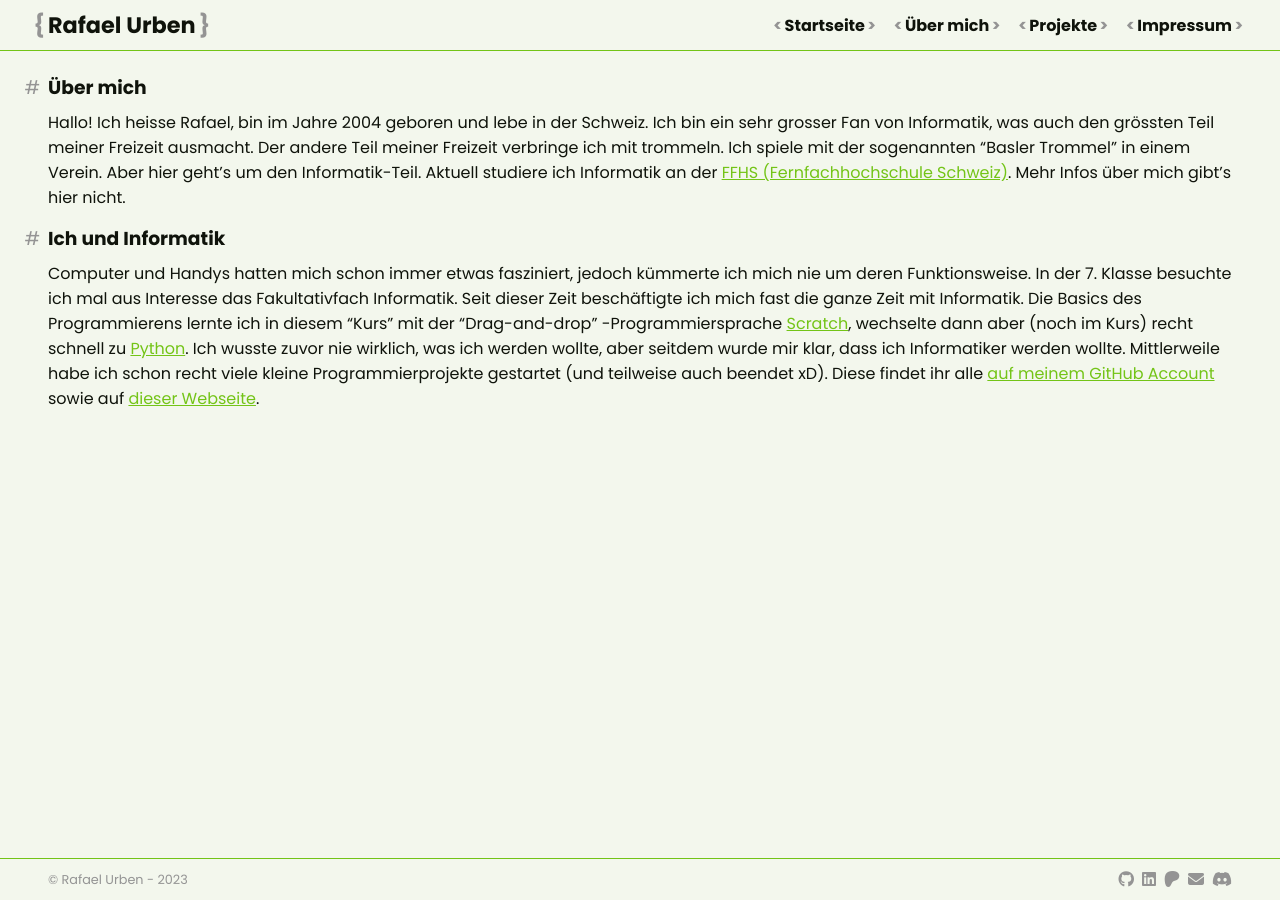
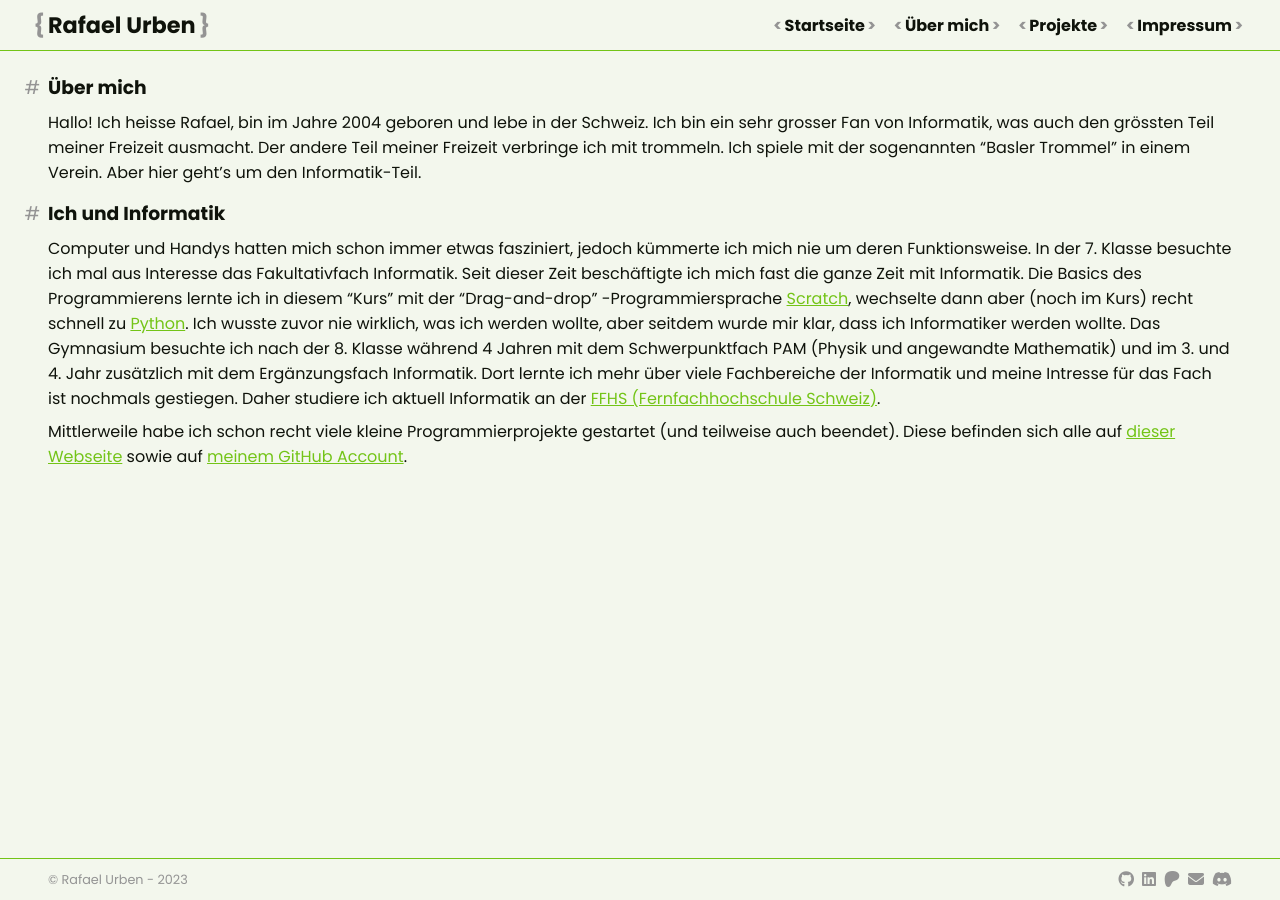
Before and after one commit to rafaelurben/rafaelurben.github.io, a Jekyll site: the page built from pages/about.md, in a window 1280 px wide. Built offline with Jekyll 4.4.1, drawn with Linux system fonts in a browser that asks for light colours.

Commit message:
Updated about page content

```diff
--- a/pages/about.md
+++ b/pages/about.md
@@ -9,8 +9,6 @@ title: Über mich
 Hallo! Ich heisse Rafael, bin im Jahre 2004 geboren und lebe in der Schweiz. Ich bin ein sehr grosser Fan von
 Informatik, was auch den grössten Teil meiner Freizeit ausmacht. Der andere Teil meiner Freizeit verbringe ich mit
 trommeln. Ich spiele mit der sogenannten "Basler Trommel" in einem Verein. Aber hier geht's um den Informatik-Teil.
-Aktuell studiere ich Informatik an der [FFHS (Fernfachhochschule Schweiz)](https://www.ffhs.ch/de).
-Mehr Infos über mich gibt's hier nicht.
 
 ### Ich und Informatik
 
@@ -19,6 +17,10 @@ der 7. Klasse besuchte ich mal aus Interesse das Fakultativfach Informatik. Seit
 die ganze Zeit mit Informatik. Die Basics des Programmierens lernte ich in diesem "Kurs" mit der "Drag-and-drop"
 -Programmiersprache [Scratch](https://scratch.mit.edu), wechselte dann aber (noch im Kurs) recht schnell
 zu [Python](https://python.org). Ich wusste zuvor nie wirklich, was ich werden wollte, aber seitdem wurde mir klar, dass
-ich Informatiker werden wollte. Mittlerweile habe ich schon recht viele kleine Programmierprojekte gestartet (und
-teilweise auch beendet xD). Diese findet ihr alle [auf meinem GitHub Account](https://github.com/rafaelurben) sowie auf
-[dieser Webseite](/projects/).
+ich Informatiker werden wollte. Das Gymnasium besuchte ich nach der 8. Klasse während 4 Jahren mit dem Schwerpunktfach
+PAM (Physik und angewandte Mathematik) und im 3. und 4. Jahr zusätzlich mit dem Ergänzungsfach Informatik. Dort lernte
+ich mehr über viele Fachbereiche der Informatik und meine Intresse für das Fach ist nochmals gestiegen. Daher
+studiere ich aktuell Informatik an der [FFHS (Fernfachhochschule Schweiz)](https://www.ffhs.ch/de).
+
+Mittlerweile habe ich schon recht viele kleine Programmierprojekte gestartet (und teilweise auch beendet). Diese
+befinden sich alle auf [dieser Webseite](/projects/) sowie auf [meinem GitHub Account](https://github.com/rafaelurben).
```
